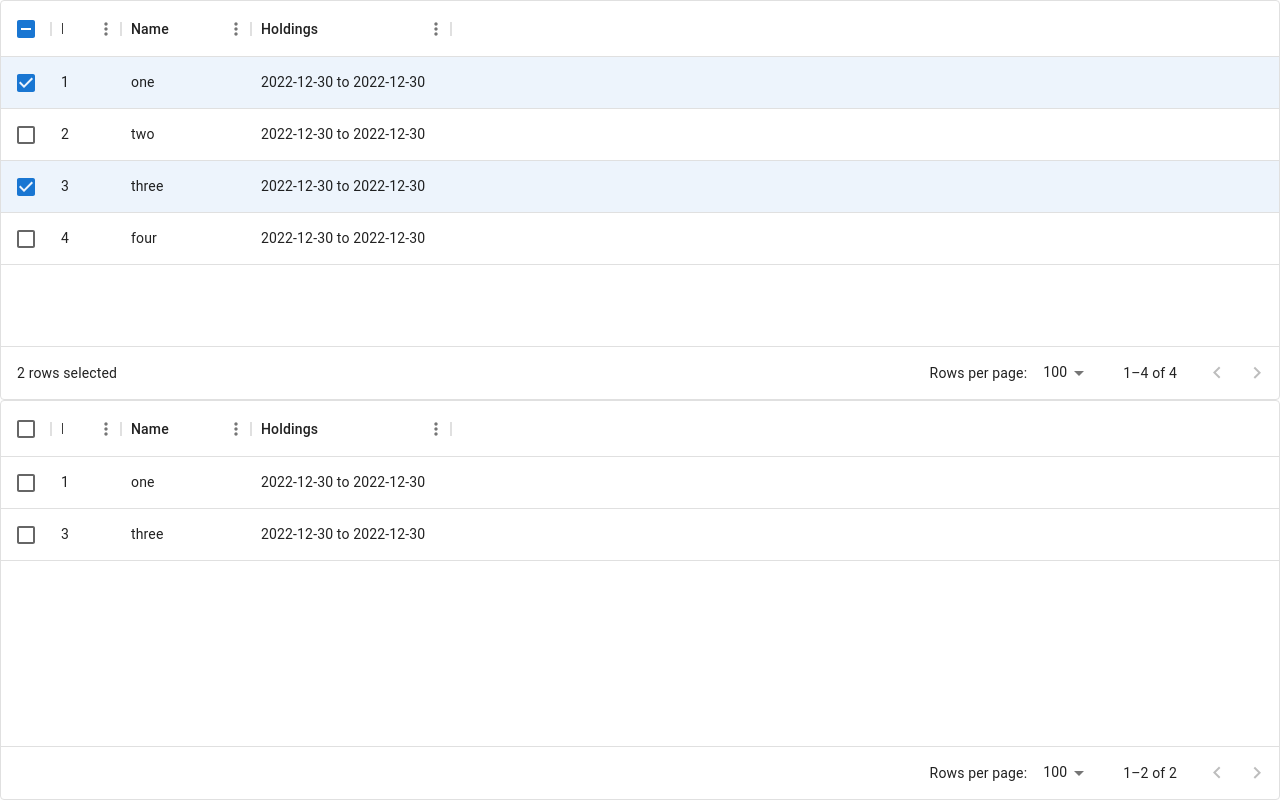
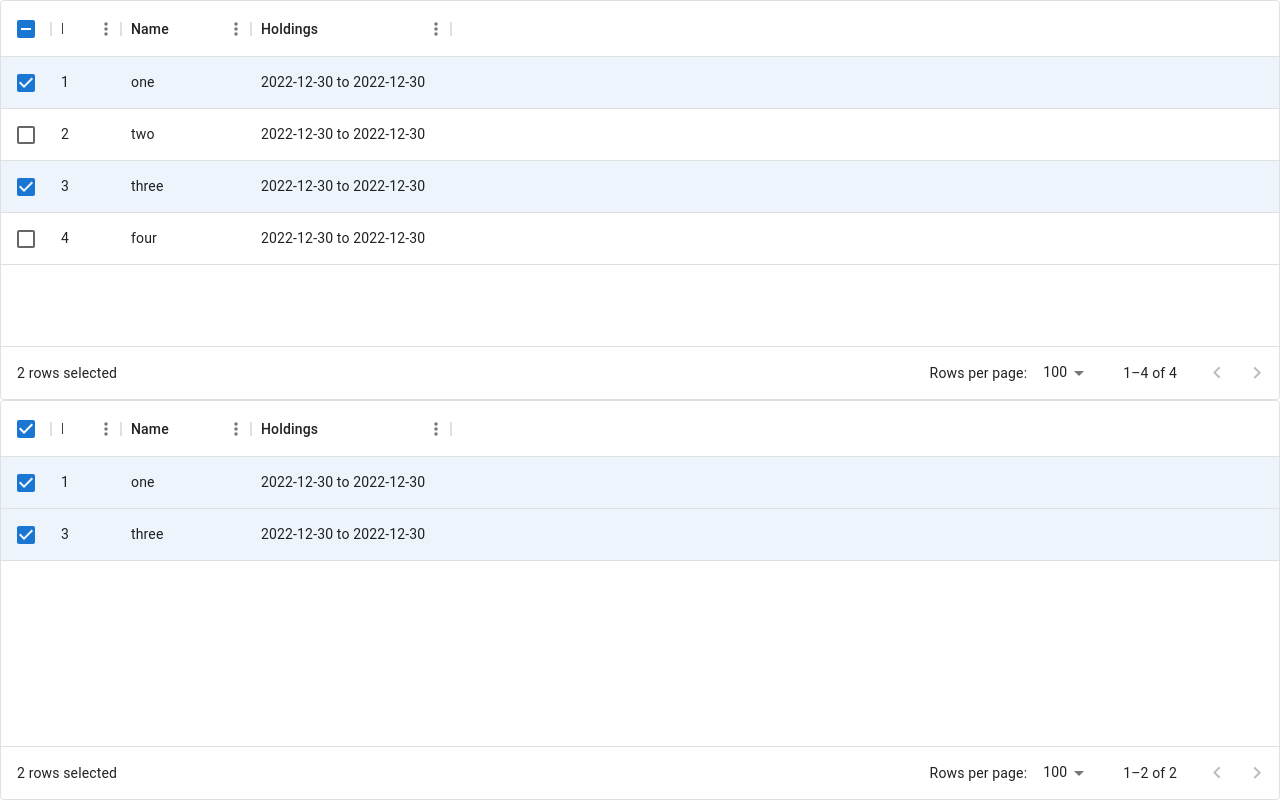
Before and after one commit to timofeysie/vite-rtk, a React (Vite) app: page / in a window 1280 px wide. Built offline with nearby package versions, Linux system fonts and the light colour scheme.

Commit message:
grid list almost working but lower lists unselected items still showing

```diff
--- a/src/features/funds/MainList.tsx
+++ b/src/features/funds/MainList.tsx
@@ -1,4 +1,4 @@
-import { useState } from "react";
+import { useState, useEffect } from "react";
 import { DataGrid, GridColDef, GridRowId } from "@mui/x-data-grid"
 import { Fund } from "./Fund"
 
@@ -27,6 +27,10 @@ export const MainList = ({
     onSelectionChange(newSelectionModel.map(Number))
   }
 
+  useEffect(() => {
+    setSelectionModel(fundList.filter((fund) => fund.selected).map((fund) => fund.id));
+  }, [fundList]);
+
   return (
     <div style={{ height: 400, width: "100%" }}>
       <DataGrid
--- a/src/features/funds/ParentComponent.tsx
+++ b/src/features/funds/ParentComponent.tsx
@@ -1,19 +1,27 @@
-import * as React from "react"
+import { useEffect, useState } from "react"
 import { MainList } from "./MainList"
 import { SelectedItemsList } from "./SelectedItemsList"
 import { Fund } from "./Fund"
+import data from "./data.json";
 
 type Props = {
-  fundList: Fund[]
   selectedIds: number[]
 }
 
-export const ParentComponent = ({ fundList, selectedIds }: Props) => {
-  const [selectedFunds, setSelectedFunds] = React.useState<Fund[]>([])
+function mapSelectedIdsToFundList(fundList: Fund[], selectedIds: number[]): Fund[] {
+  return fundList.map((fund) => ({
+    ...fund,
+    selected: selectedIds.includes(fund.id),
+  }));
+}
+
+export const ParentComponent = ({ selectedIds }: Props) => {
+  const [fundList, setFundList] = useState<Fund[]>(data);
+  const [selectedFunds, setSelectedFunds] = useState<Fund[]>([])
   const [mainListSelectedIds, setMainListSelectedIds] =
-    React.useState<number[]>(selectedIds)
+    useState<number[]>(selectedIds)
 
-  React.useEffect(() => {
+  useEffect(() => {
     const newSelectedFunds = fundList.filter((fund) =>
       selectedIds.includes(fund.id),
     )
@@ -32,7 +40,20 @@ export const ParentComponent = ({ fundList, selectedIds }: Props) => {
       ids.includes(fund.id),
     )
     setSelectedFunds(newSelectedFunds)
+    // update the selected property on the main list
+    const newFundList = fundList.map((fund) => ({
+      ...fund,
+      selected: ids.includes(fund.id),
+    }));
+    setFundList(newFundList);
   }
+
+  useEffect(() => {
+    const newSelectedFunds = fundList.filter((fund) =>
+      selectedIds.includes(fund.id),
+    )
+    setSelectedFunds(newSelectedFunds)
+  }, [fundList, selectedIds])
 
   return (
     <>
--- a/src/features/funds/SelectedItemsList.tsx
+++ b/src/features/funds/SelectedItemsList.tsx
@@ -1,4 +1,4 @@
-import { useState } from "react"
+import { useState, useEffect } from "react"
 import { DataGrid, GridColDef, GridRowId } from "@mui/x-data-grid"
 import { Fund } from "./Fund"
 
@@ -17,10 +17,13 @@ export const SelectedItemsList = ({
   fundList,
   onSelectionChange
 }: Props) => {
-  console.log('fundList', fundList)
   const [selectionModel, setSelectionModel] =
     useState<GridRowId[]>(fundList.map((fund) => fund.id),
   )
+
+  useEffect(() => {
+    setSelectionModel(fundList.filter((fund) => fund.selected).map((fund) => fund.id));
+  }, [fundList]);
 
   const handleSelectionChange = (newSelectionModel: GridRowId[]) => {
     setSelectionModel(newSelectionModel)
```
